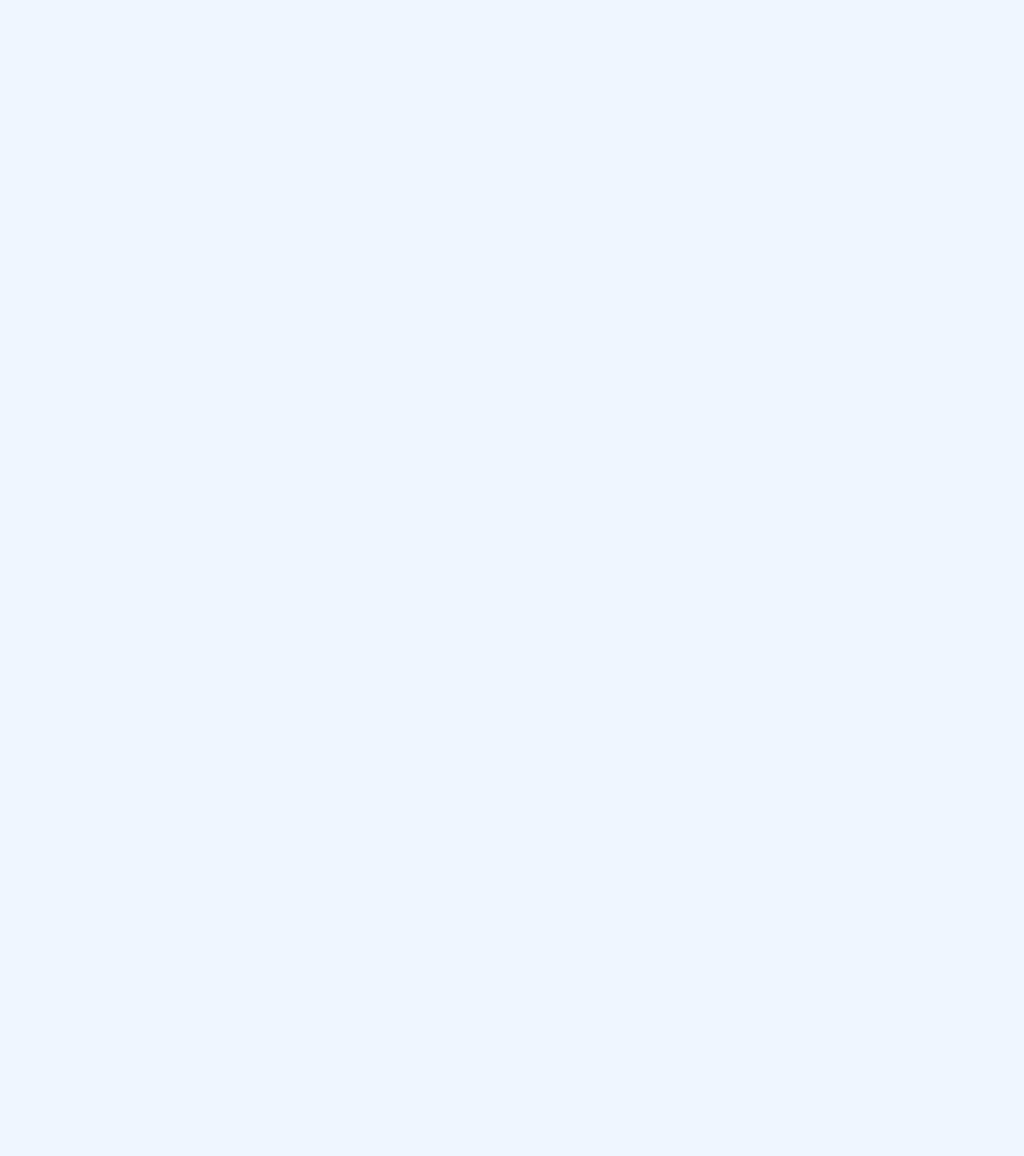
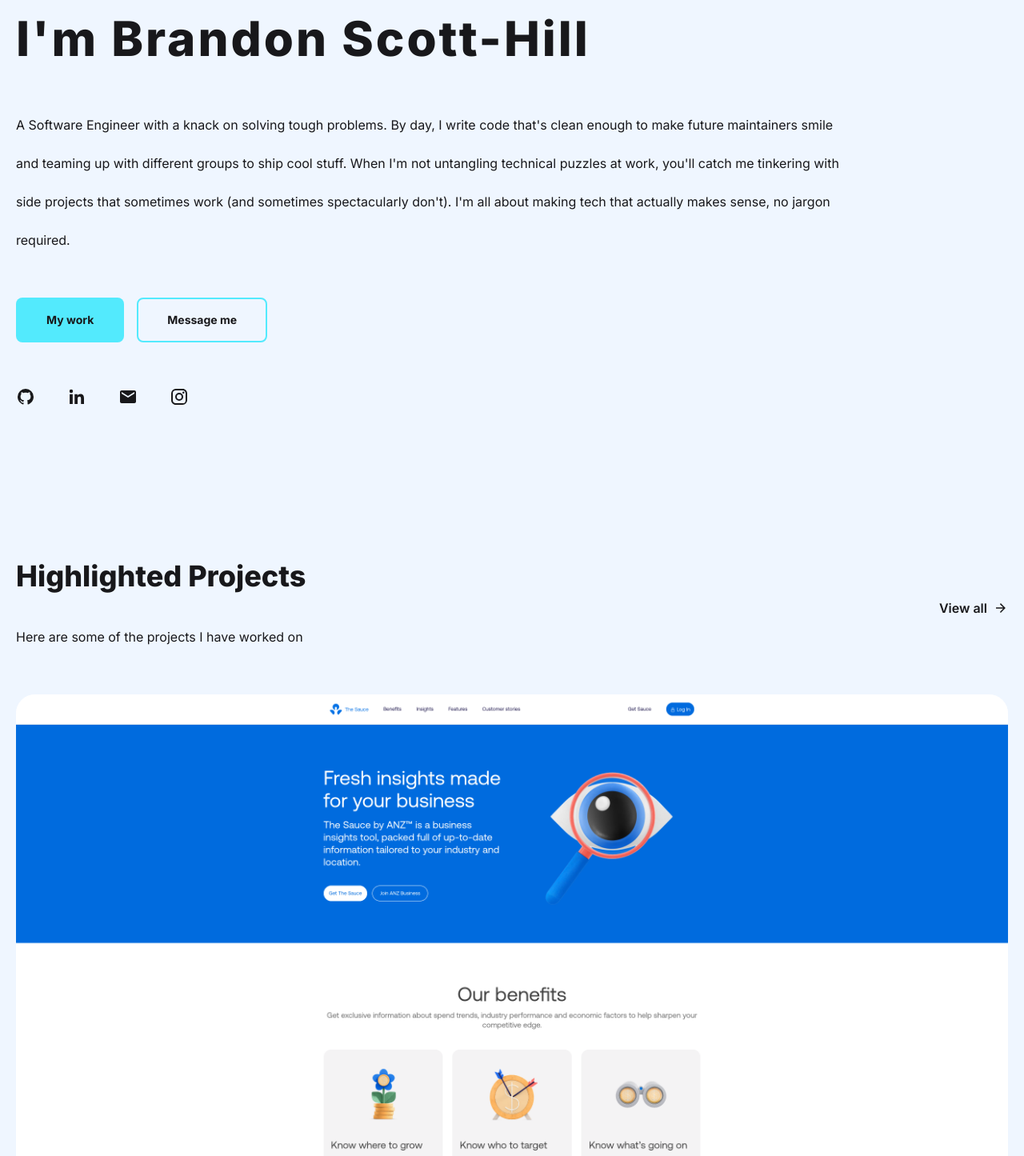
Before and after one commit to b-ran/b-ran.dev, a SvelteKit app: page / in a window 1280 px wide. Before the commit this address had no page. Shown: the part 360-1805 px from the top of the page at 80% size. Before the commit the page ends 800 px from the top, so only its background shows below. Built offline with nearby package versions, Linux system fonts and the light colour scheme.

Commit message:
Rework root page

```diff
--- a/src/lib/components/Link.svelte
+++ b/src/lib/components/Link.svelte
@@ -2,14 +2,16 @@
 	// Types
 	import type { Snippet } from 'svelte';
 
-	let { href, target = '_self', children }: {
+	const props = $props();
+
+	let { children, href, target = '_self',  }: {
+		children?: Snippet
 		href: string,
 		target?: string,
-		children?: Snippet
-	} = $props();
+	} = props;
 
 </script>
 
-<a {href} {target} class="flex items-center hover:underline hover:underline-offset-4">
+<a {href} {target} class='hover:underline hover:underline-offset-4'>
 	{@render children?.()}
 </a>
--- a/src/lib/components/Menu.svelte
+++ b/src/lib/components/Menu.svelte
@@ -12,6 +12,6 @@
 		<Link href="/projects">Projects</Link>
 	</li>
 	<li>
-		<Link href="/#contact">Contact</Link>
+		<Link href="/contact">Contact</Link>
 	</li>
 </menu>
--- a/src/lib/components/buttons/Button.svelte
+++ b/src/lib/components/buttons/Button.svelte
@@ -1,13 +1,24 @@
 <script lang="ts">
-	let { children, onclick = undefined, type = undefined } = $props();
+	// Types
+	import type { Snippet } from 'svelte';
+
+	let { children, onclick, type, theme = 'fill' }: {
+		children?: Snippet;
+		onclick?: () => void;
+		type?: 'button' | 'submit' | 'reset';
+		theme?: 'fill' | 'border';
+	} = $props();
+
 </script>
-
 <button
 	{type}
 	{onclick}
-	class="w-full flex justify-center py-2 px-4 border border-transparent rounded-md text-sm
-	font-medium text-zinc-900 bg-cyan-300
-	hover:bg-cyan-400 focus:outline-none focus:ring-2 focus:ring-offset-2 focus:ring-cyan-500"
+	class={[
+		theme === 'fill' && 'bg-cyan-300 hover:bg-cyan-400 border-transparent ',
+		theme === 'border' && 'border-cyan-300 hover:border-cyan-400 dark:text-blue-50',
+		`flex justify-center py-2 px-4 border-2 rounded-lg text-sm
+		font-medium text-zinc-900`
+	]}
 >
 	{@render children?.()}
 </button>
--- a/src/lib/components/buttons/ListButton.svelte
+++ b/src/lib/components/buttons/ListButton.svelte
@@ -6,7 +6,7 @@
 	<span
 		class="absolute top-1/2 left-1/2 -translate-x-1/2 -translate-y-1/2 h-0 w-0 bg-cyan-300
 		rounded-2xl transition-all duration-400 ease-out group-hover:w-10 group-hover:h-10"></span>
-	<span class="relative group-hover:dark:text-zinc-900 group-hover:dark:transition-colors">
+	<span class="relative dark:group-hover:text-zinc-900 dark:group-hover:transition-colors">
    {@render children?.()}
   </span>
 </button>
--- a/src/routes/+layout.svelte
+++ b/src/routes/+layout.svelte
@@ -1,7 +1,6 @@
 <script lang="ts">
 	import '../app.css';
 	import Header from '$lib/components/Header.svelte';
-	import Footer from '$lib/components/Footer.svelte';
 	import TopButton from '$lib/components/buttons/TopButton.svelte';
 
 	// Types
@@ -12,10 +11,9 @@
 	} = $props();
 </script>
 
-<div class="mt-10 max-w-[1400px] px-10 mx-auto text-zinc-900 dark:text-blue-50 ">
+<div class="max-w-[1400px] px-5 pt-20 mx-auto text-zinc-900 dark:text-blue-50 ">
 	<Header />
 	{@render children?.()}
-	<Footer />
 </div>
 
 <TopButton />
--- a/src/routes/+page.server.ts
+++ /dev/null
@@ -1,40 +0,0 @@
-// Svelte
-import { fail } from '@sveltejs/kit';
-import { env } from '$env/dynamic/private';
-
-// Libraries
-import sgMail from '@sendgrid/mail';
-import * as Sentry from '@sentry/node';
-import status from 'http-status-codes';
-
-export const actions = {
-	default: async ({ request }) => {
-		const formData = await request.formData();
-		const name = formData.get('name');
-		const email = formData.get('email');
-		const message = formData.get('message');
-
-		if (!name || !email || !message) {
-			return { success: false, message: 'Please fill in all fields' };
-		}
-
-		sgMail.setApiKey(env.SENDGRID_API_KEY);
-		const msg = {
-			to: env.SENDGRID_EMAIL,
-			from: env.SENDGRID_EMAIL,
-			subject: 'New Message from Contact Form',
-			text: `Name: ${name}\nEmail: ${email}\nMessage: ${message}`,
-		};
-
-		return sgMail.send(msg).then(() => {
-			return {
-				message: 'Thank you for your message!',
-			};
-		}).catch((error) => {
-			Sentry.captureException(error);
-			return fail(status.INTERNAL_SERVER_ERROR, {
-				message: 'An error occurred while sending the email',
-			});
-		});
-	}
-};
--- a/src/routes/+page.svelte
+++ b/src/routes/+page.svelte
@@ -1,103 +1,77 @@
 <script lang="ts">
-	// Svelte
-	import { enhance } from '$app/forms';
-
 	// Components
 	import Social from '$lib/components/Social.svelte';
 	import Link from '$lib/components/Link.svelte';
 	import RightArrow from '$lib/components/icons/RightArrow.svelte';
 	import Button from '$lib/components/buttons/Button.svelte';
-	import Project from '$lib/components/Project.svelte';
 
 	// Exports
 	import projects from '$lib/shared/projects';
-	import Highlight from '$lib/components/Highlight.svelte';
-
-	let { form } = $props();
+	import Project from '$lib/components/Project.svelte';
 
 </script>
 
 <title>Brandon Scott-Hill</title>
 
-<main>
-	<section class="pt-48 gap-64 items-center max-w-96">
-		<div class="flex flex-col">
-			<h1 class="font-extrabold text-6xl leading-snug mb-5">
+<main class="lg:pt-48 lg:space-y-48 py-24 space-y-24">
+	<section>
+		<article class="flex flex-col gap-12 lg:max-w-10/12">
+			<h1 class="font-extrabold tracking-wider text-6xl leading-18">
 				I'm Brandon Scott-Hill
 			</h1>
 
-			<p class="text-xl mb-5 leading-8">
-				A <b>Software Engineer</b> who uses creativity and experience to solve problems.
-				Creates clear, maintainable code and works closely with different teams
-				to deliver results.
+			<p class="leading-12">
+				A Software Engineer with a knack on solving tough problems.
+				By day, I write code that's clean enough to make future maintainers smile and teaming up with different groups
+				to
+				ship cool stuff.
+				When I'm not untangling technical puzzles at work, you'll catch me tinkering with side projects that sometimes
+				work (and sometimes spectacularly don't).
+				I'm all about making tech that actually makes sense, no jargon required.
 			</p>
 
+			<nav class="mb-2">
+				<ul class="flex flex-row gap-4">
+					<li>
+						<Link href="/projects">
+							<Button>
+								<span class="mx-5 my-2 font-bold">My work</span>
+							</Button>
+						</Link>
+					</li>
+					<li>
+						<Link href="/contact">
+							<Button theme="border">
+								<span class="mx-5 my-2 font-bold">Message me</span>
+							</Button>
+						</Link>
+					</li>
+				</ul>
+			</nav>
 			<Social />
-		</div>
-
+		</article>
 	</section>
 
-	<section class="mt-80">
-		<div class="flex flex-col md:flex-row md:items-center md:justify-between gap-2">
-			<div class="flex flex-col gap-8">
-				<h1 class="font-extrabold text-4xl">Highlighted Projects</h1>
-				<p class="text-xl mb-5">
+	<section class="flex flex-col gap-12">
+		<article class="flex flex-col md:flex-row md:items-center md:justify-between">
+			<div class="space-y-8">
+				<h2 class="font-extrabold text-4xl">Highlighted Projects</h2>
+				<p class="leading-12">
 					Here are some of the projects I have worked on
 				</p>
 			</div>
 			<Link href="projects">
-				<span class="font-semibold mr-2">View all </span>
-				<RightArrow />
+				<div class="flex items-center">
+					<span class="font-semibold mr-2">View all </span>
+					<RightArrow />
+				</div>
 			</Link>
-		</div>
+		</article>
 
-		<div class="mt-12 grid grid-cols-1 gap-20">
-			{#each projects as project, index}
-				{#if project.highlight}
-					<Highlight {...project} alternate={index % 2 === 1} />
-				{/if}
-			{/each}
-		</div>
-	</section>
-
-
-	<section class="max-w-2xl mx-auto mt-32">
-
-		<h1 id="contact" class="font-extrabold text-4xl mb-8 text-center">Send me a message!</h1>
-
-		<form method="POST" class="space-y-6" use:enhance>
-			<input
-				data-1p-ignore
-				type="text"
-				name="name"
-				placeholder="Your name"
-				required
-				class="mt-1 block w-full h-16 px-5 py-2 rounded-md focus:outline-none focus:ring-cyan-500 focus:border-cyan-500 text-zinc-900"
-			/>
-
-			<input
-				data-1p-ignore
-				type="email"
-				name="email"
-				placeholder="Your email"
-				required
-				class="mt-1 block w-full h-16 px-5 py-2 rounded-md focus:outline-none focus:ring-cyan-500 focus:border-cyan-500 text-zinc-900"
-			/>
-
-			<textarea
-				name="message"
-				placeholder="Your message"
-				required
-				class="mt-1 block w-full px-5 py-5 min-h-40 rounded-md focus:outline-none focus:ring-cyan-500 focus:border-cyan-500 text-zinc-900"
-			></textarea>
-
-
-			<Button type="submit">Submit</Button>
-		</form>
-
-		{#if form && form.message}
-			<p class="mt-4 text-center">{form.message}</p>
-		{/if}
-
+		{#each projects as project}
+			{#if project.highlight}
+				<Project {...project} />
+			{/if}
+		{/each}
 	</section>
 </main>
```
